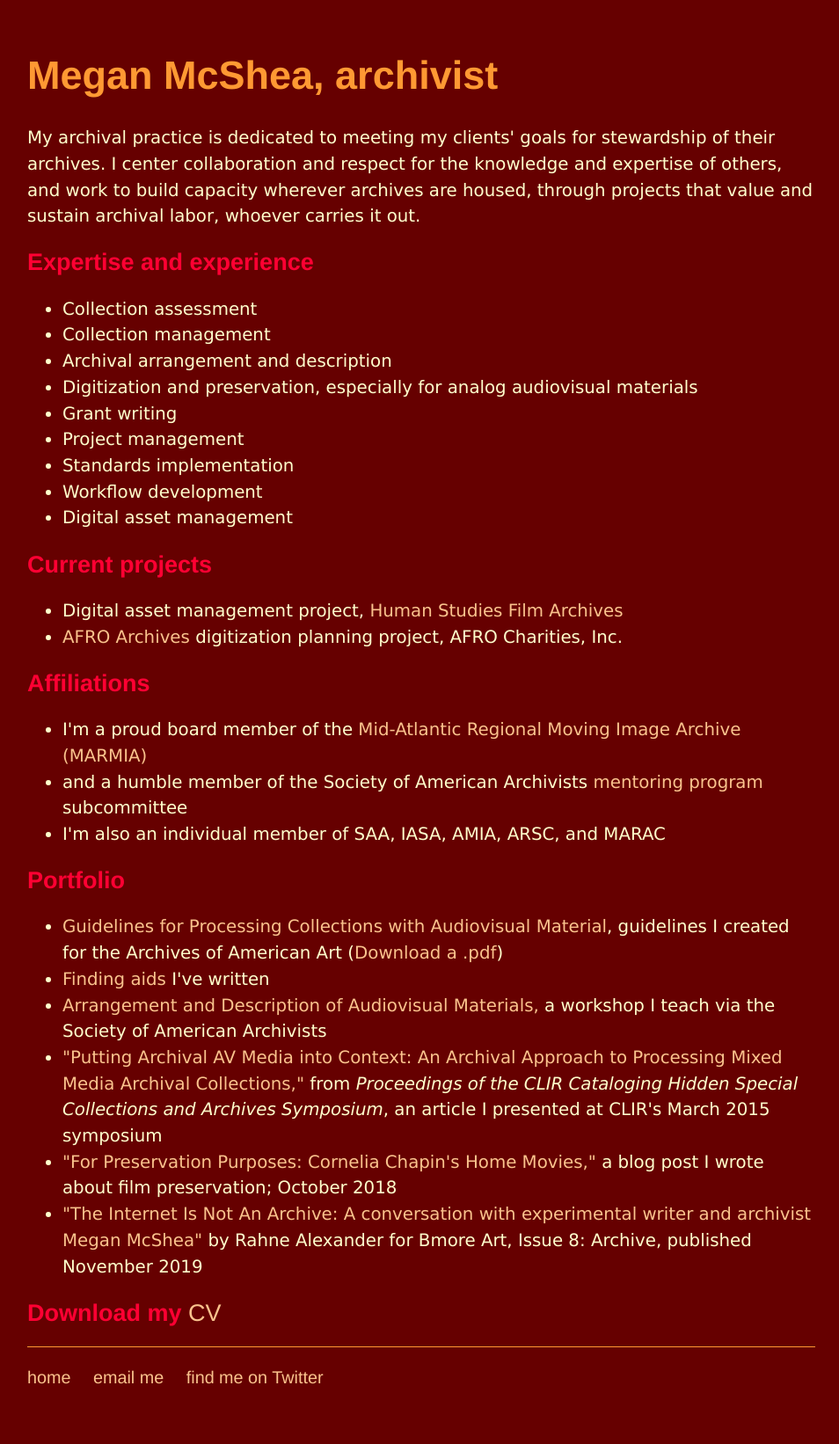
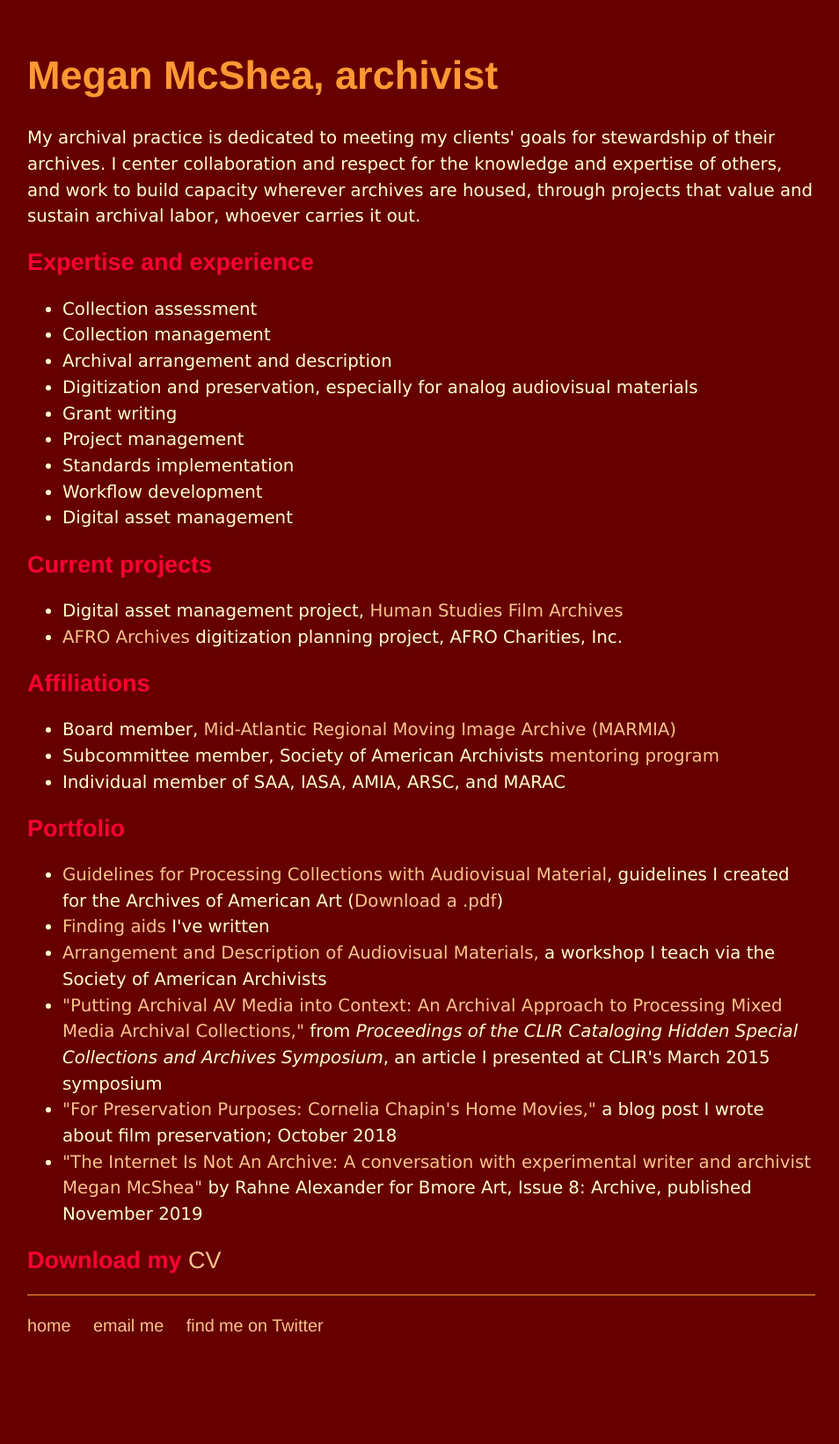
Before and after one commit to megan-mcshea/megan-mcshea.github.io, a Jekyll site: the page built from archivist.html, in a window 1280 px wide. Shown: the whole page at 88% size, without its empty margins (161-1115 px from the left). Built offline with Jekyll 4.4.1, drawn with Linux system fonts in a browser that asks for light colours; after the commit the page ends 1582 px from its top, so only the background shows below that.

Commit message:
Update archivist.html

```diff
--- a/archivist.html
+++ b/archivist.html
@@ -22,9 +22,9 @@ title: Megan McShea
 	<li><a href="https://www.afrocharities.org/archives">AFRO Archives</a> digitization planning project, AFRO Charities, Inc.</li></ul>
 
 	<h2>Affiliations</h2>
-	<ul><li>I'm a proud board member of the <a href="https://marmia.org/">Mid-Atlantic Regional Moving Image Archive (MARMIA)</a></li>
-	<li>and a humble member of the Society of American Archivists <a href="https://www2.archivists.org/membership/mentoring">mentoring program</a> subcommittee</li>
-	<li>I'm also an individual member of SAA, IASA, AMIA, ARSC, and MARAC</li>
+	<ul><li>Board member, <a href="https://marmia.org/">Mid-Atlantic Regional Moving Image Archive (MARMIA)</a></li>
+	<li>Subcommittee member, Society of American Archivists <a href="https://www2.archivists.org/membership/mentoring">mentoring program</a></li>
+	<li>Individual member of SAA, IASA, AMIA, ARSC, and MARAC</li>
 	</ul>
 
 	<h2>Portfolio</h2>
```
